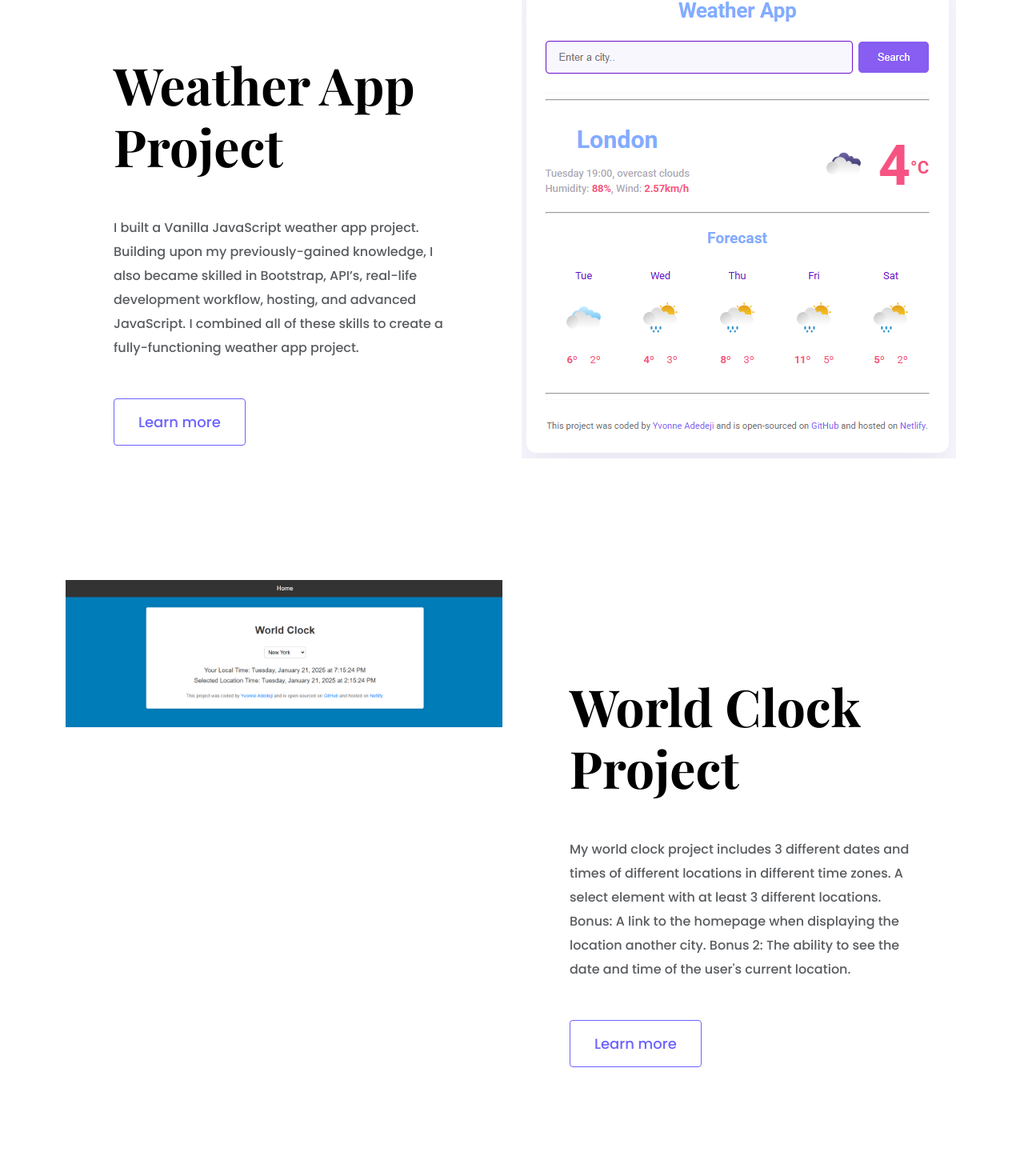
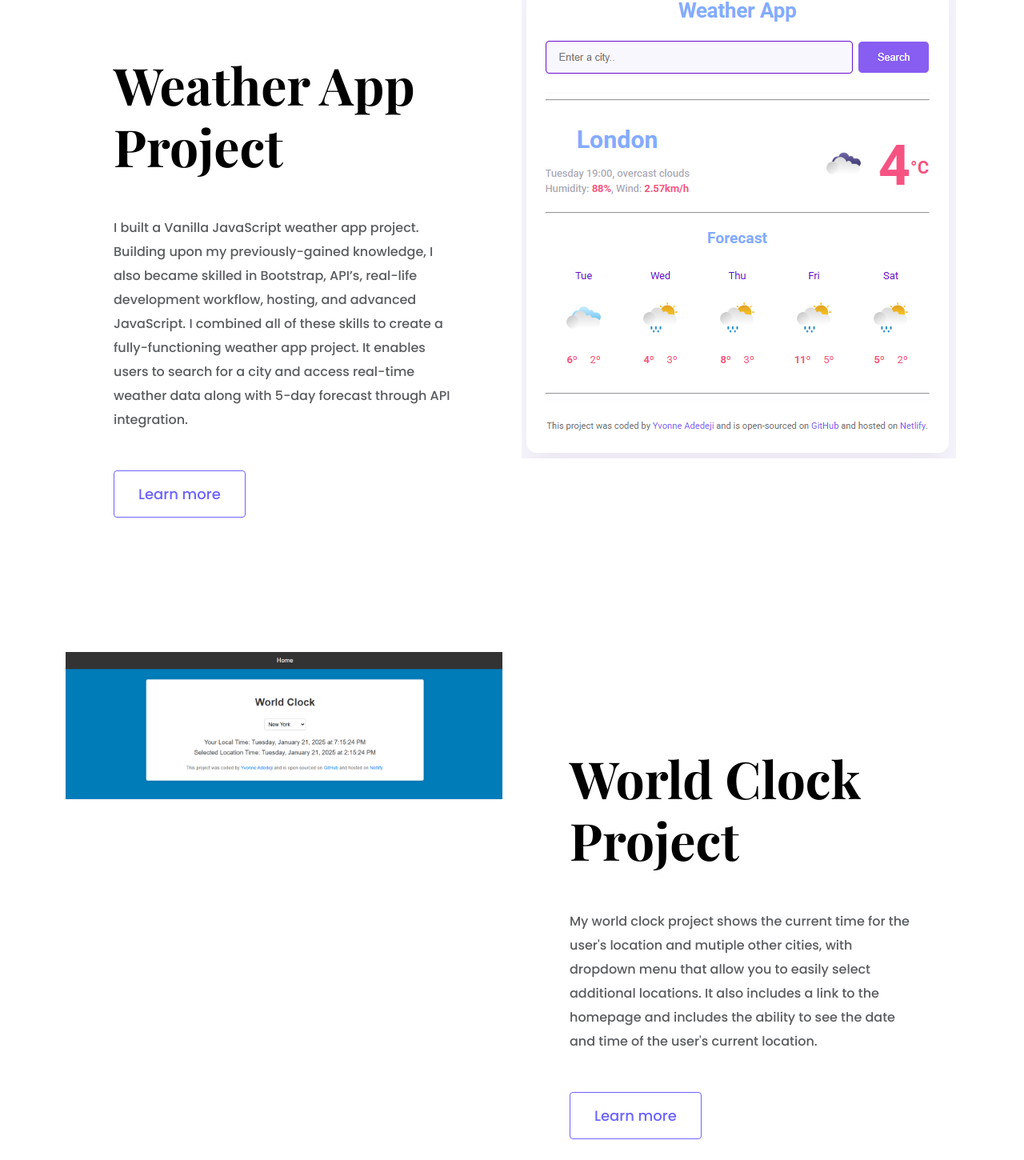
Before and after one commit to yvonnesarah/responsive-portfolio-project, a plain HTML site: page index.html in a window 1280 px wide. Shown: the part 1550-3000 px from the top of the page at 80% size. Drawn offline with nearby package versions, Linux system fonts and the light colour scheme; a web font is replaced by a local one.

Commit message:
Updated index.html

```diff
--- a/index.html
+++ b/index.html
@@ -108,8 +108,7 @@
             <h2 class="mb-5">Weather App Project</h2>
             <p class="mb-5 text-muted">
               I built a Vanilla JavaScript weather app project. Building upon my previously-gained knowledge, I also became skilled in Bootstrap, API’s, real-life development workflow, hosting, and advanced
-                        JavaScript. I combined all of these skills to create a
-                        fully-functioning weather app project.</p>
+                        JavaScript. I combined all of these skills to create a fully-functioning weather app project. It enables users to search for a city and access real-time weather data along with 5-day forecast through API integration.</p>
             <a
               href="work.html"
               class="btn btn-branding-outline"
@@ -138,7 +137,7 @@
           <div class="project-description">
             <h2 class="mb-5">World Clock Project</h2>
             <p class="mb-5 text-muted">
-              My world clock project includes 3 different dates and times of different locations in different time zones. A select element with at least 3 different locations. Bonus: A link to the homepage when displaying the location another city. Bonus 2: The ability to see the date and time of the user's current location.
+              My world clock project shows the current time for the user's location and mutiple other cities, with dropdown menu that allow you to easily select additional locations. It also includes a link to the homepage and includes the ability to see the date and time of the user's current location.
             </p>
             <a
               href="work.html"
```
